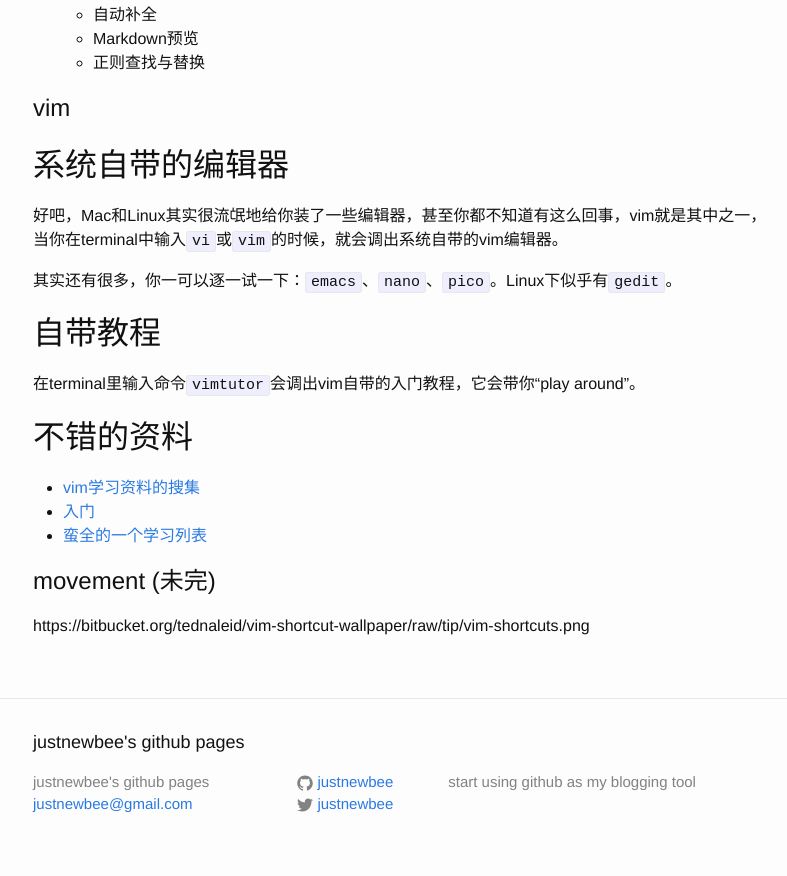
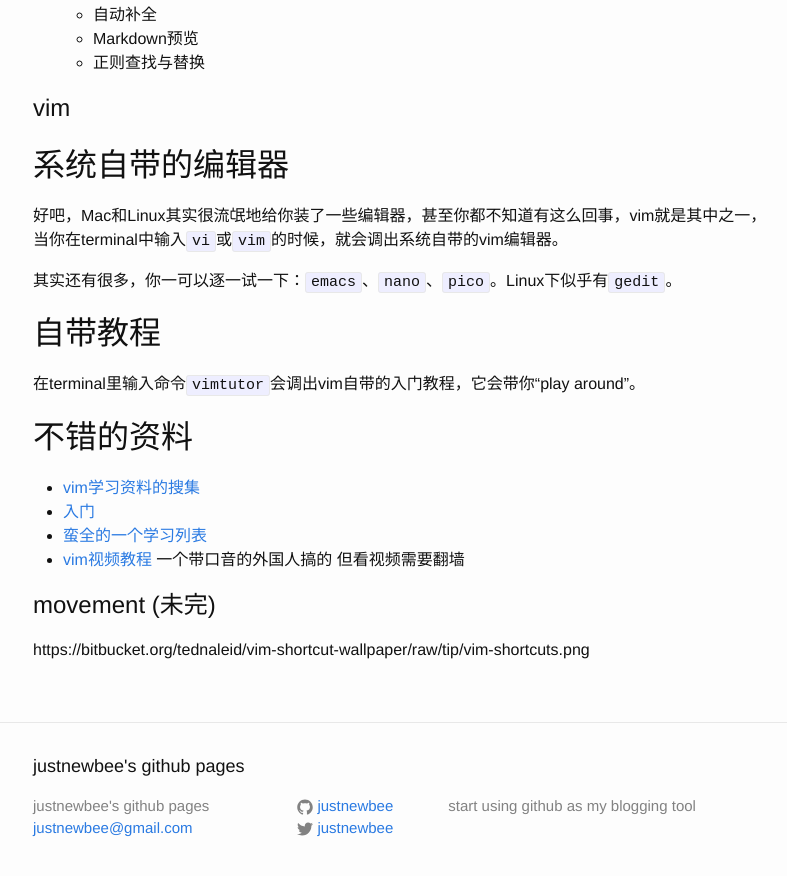
Before and after one commit to justnewbee/justnewbee.github.io, a Jekyll site: the page built from _posts/2014-11-04-learning-vim.md, in a window 1280 px wide and 900 px high, scrolled down 1304 px. Shown: the top 876 px of the window, without its empty margins (237-1024 px from the left). Built offline with Jekyll 4.4.1, drawn with Linux system fonts in a browser that asks for light colours.

Commit message:
add vim video link

```diff
--- a/_posts/2014-11-04-learning-vim.md
+++ b/_posts/2014-11-04-learning-vim.md
@@ -67,6 +67,7 @@ categories: jekyll update
 * [vim学习资料的搜集](http://www.openvim.com/index.html)
 * [入门](http://tips.webdesign10.com/another-vim-tutorial)
 * [蛮全的一个学习列表](http://alvinalexander.com/linux/vi-vim-editor-tutorials-collection)
+* [vim视频教程](http://derekwyatt.org/vim/tutorials) 一个带口音的外国人搞的 但看视频需要翻墙
 
 # movement (未完)
 
```
